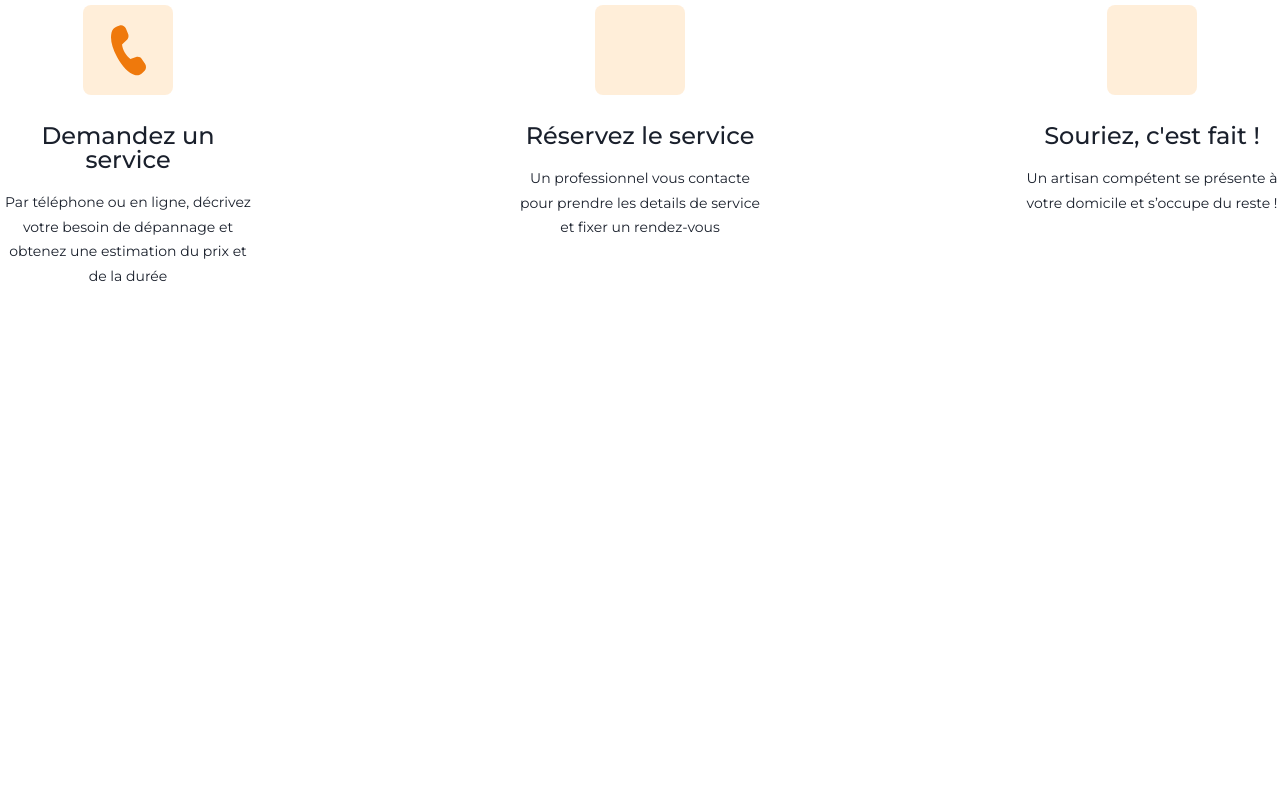
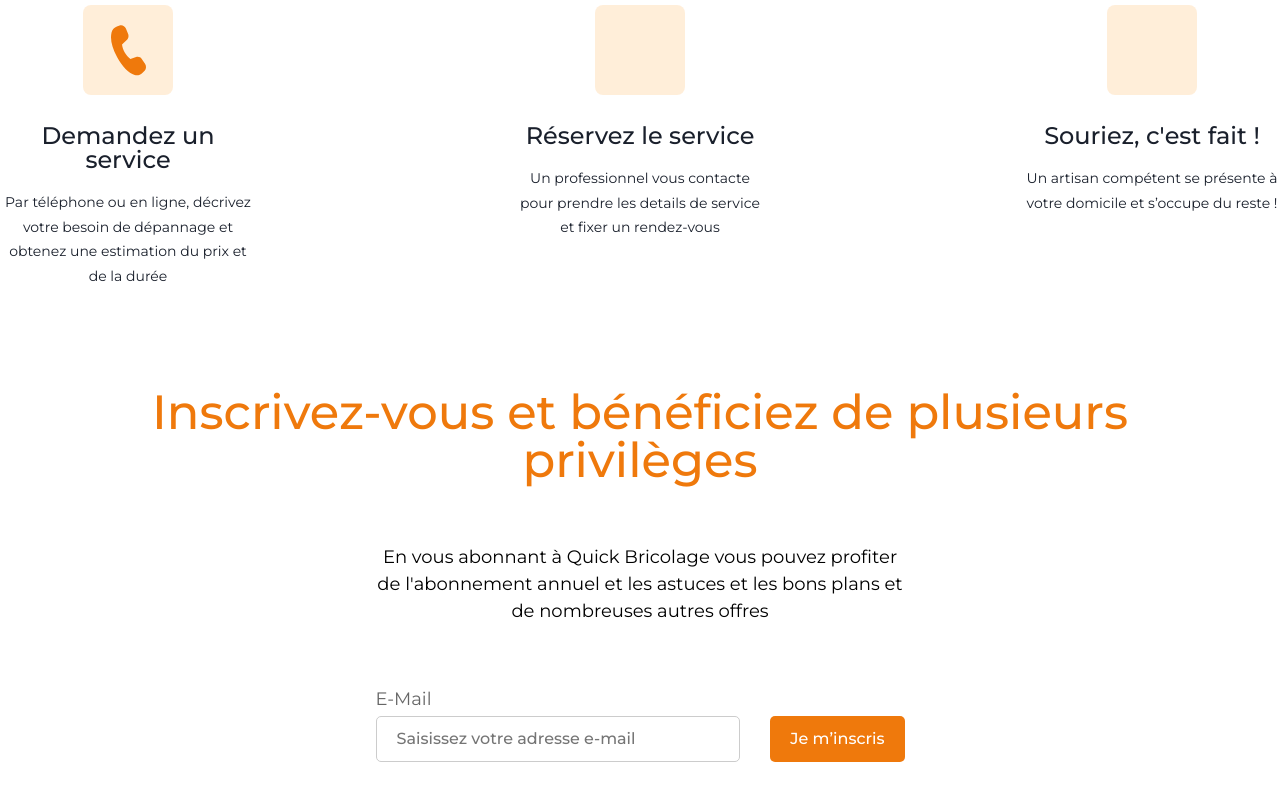
Before and after one commit to kenua/100-web-designs, a website: page src/html/balihani.html in a window 1280 px wide. Shown: the part 2567-3379 px from the top of the page. Before the commit the page ends 2905 px from the top, so only its background shows below. Drawn offline with Linux system fonts and the light colour scheme.

Commit message:
Add register section

```diff
--- a/src/css/balihani/modules.css
+++ b/src/css/balihani/modules.css
@@ -50,6 +50,15 @@
 .btn--ghost:hover {
    background-color: var(--orange);
    color: var(--white);
+}
+.btn--ghost-grey {
+   background-color: transparent;
+   color: #666;
+   border: 1px solid #CCC;
+}
+.btn--ghost-grey:hover {
+   background-color: transparent;
+   border-color: var(--orange);
 }
 .image-container {
    width: 100%;
--- /dev/null
+++ b/src/css/balihani/register.css
@@ -0,0 +1,31 @@
+.register__text {
+    line-height: 150%;
+    max-width: 529px;
+    margin: 0 auto 65px;
+}
+.register-form {
+    max-width: 529px;
+    margin: 0 auto;
+}
+.register-form__label {
+    color: #666;
+    display: block;
+    margin-bottom: 8px;
+}
+.register-form__flexbox {
+    display: flex;
+    flex-direction: column;
+}
+.register-form__input {
+    flex-grow: 1;
+    margin-bottom: 24px;
+}
+@media screen and (min-width: 900px) {
+    .register-form__flexbox {
+        flex-direction: row;
+    }
+    .register-form__input {
+        margin-bottom: 0;
+        margin-right: 30px;
+    }
+}
--- a/src/css/balihani/styles.css
+++ b/src/css/balihani/styles.css
@@ -3,3 +3,4 @@
 @import "./header.css";
 @import "./intro.css";
 @import "./better.css";
+@import "./register.css";
--- a/src/html/balihani.html
+++ b/src/html/balihani.html
@@ -360,5 +360,27 @@
       </div>
    </section>
    <!-- /COMMENT-->
+   <!-- REGISTER -->
+   <section class="wrapper register">
+      <h2 class="mb-6 c-orange fs-6 fw-5 t-center">
+         Inscrivez-vous et bénéficiez de plusieurs
+         <br>
+         privilèges
+      </h2>
+      <p class="fs-3 fw-4 register__text t-center">
+         En vous abonnant à Quick Bricolage vous pouvez profiter de l'abonnement annuel et les astuces et les bons plans et de nombreuses autres offres
+      </p>
+
+      <form action="" class="register-form">
+         <label for="email" class="register-form__label fs-3 fw-4">E-Mail</label>
+         <div class="register-form__flexbox">
+            <input type="text" id="email" class="register-form__input btn btn--ghost-grey fs-2 fw-4" placeholder="Saisissez votre adresse e-mail">
+            <button type="submit" class="register-form__submit btn fs-2">
+               Je m’inscris
+            </button>
+         </div>
+      </form>
+   </section>
+   <!-- /REGISTER -->
 </body>
 </html>
```
